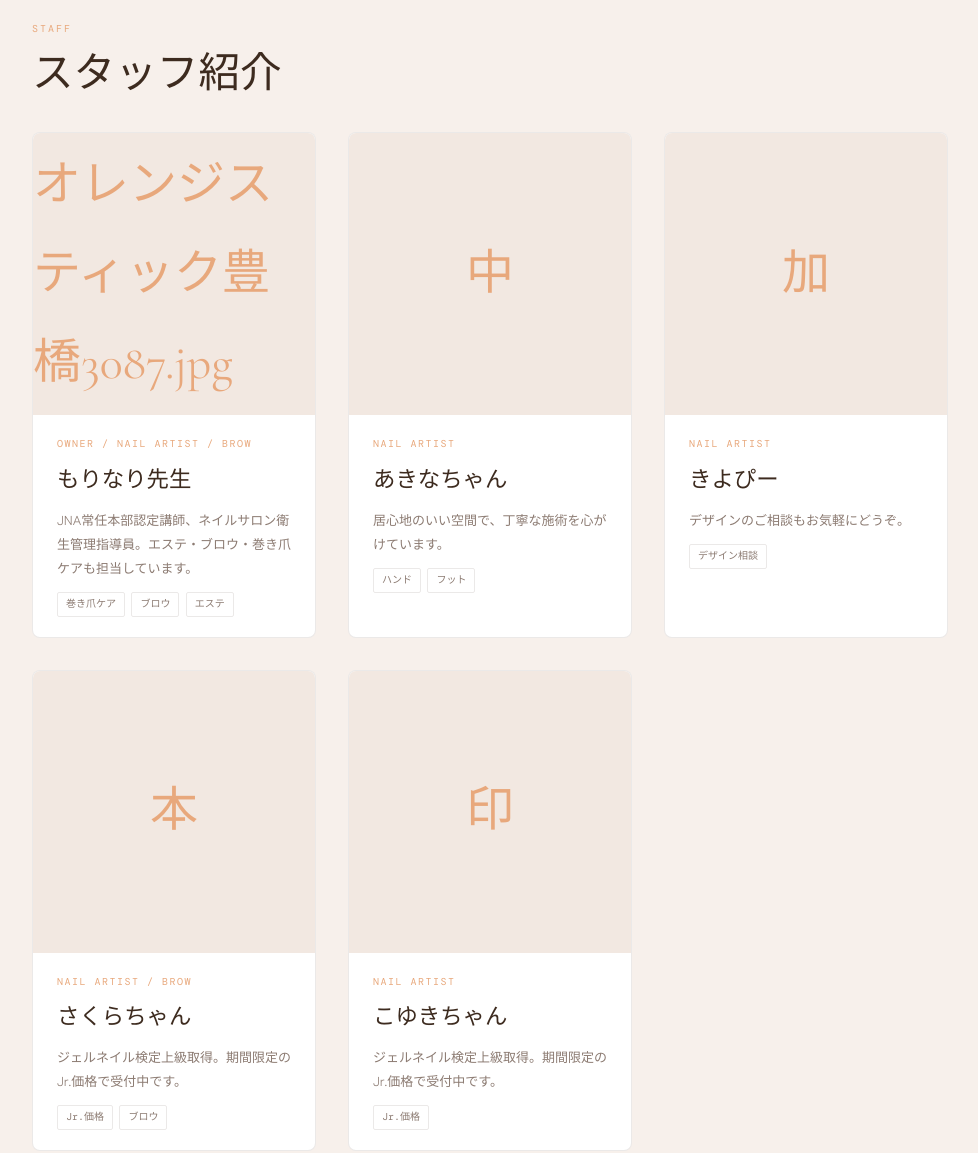
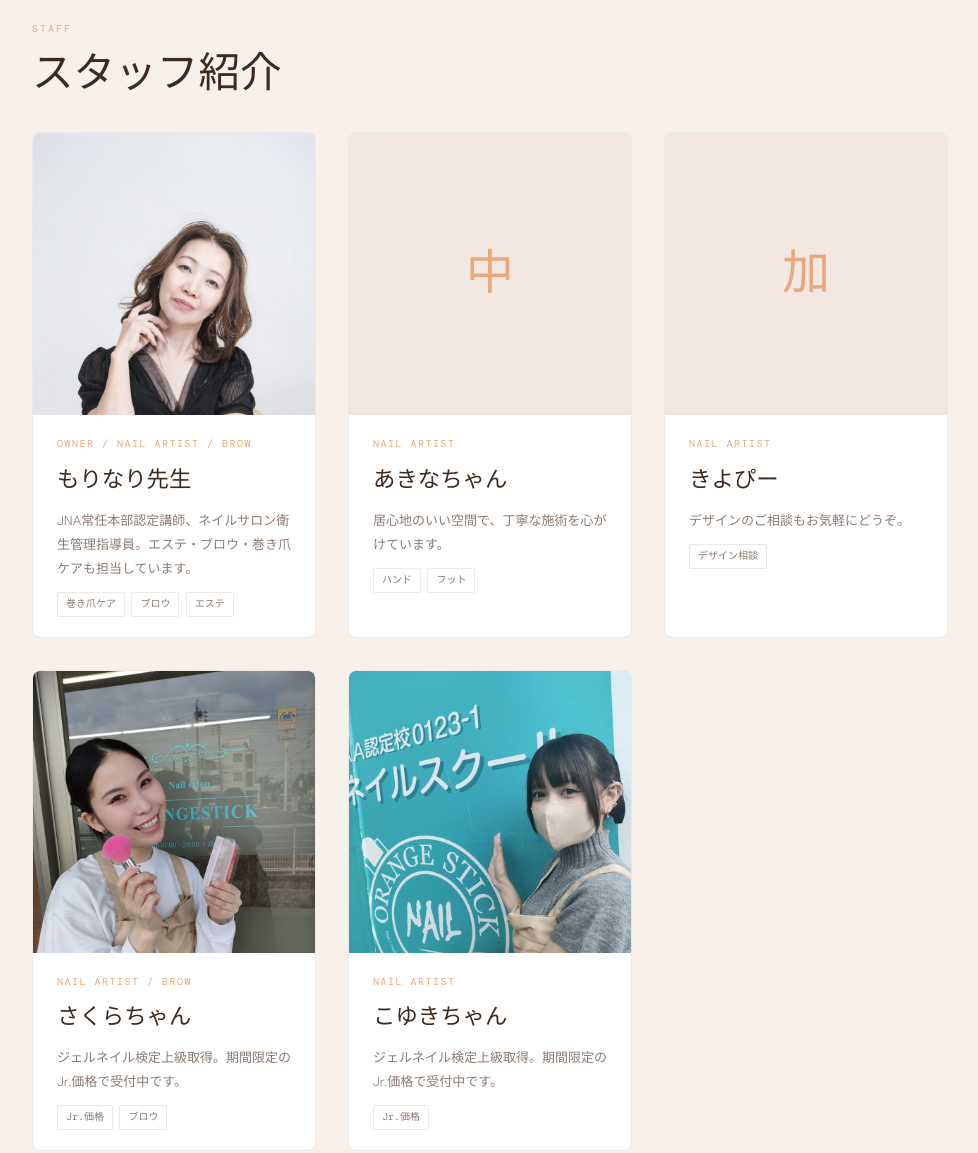
Before and after one commit to lpirie16-ship-it/salon-orangestick, a plain HTML site: page salon.html in a window 1280 px wide. Shown: the part 1060-2213 px from the top of the page, without its empty margins (150-1128 px from the left). Drawn offline with nearby package versions, Linux system fonts and the light colour scheme.

Commit message:
Add files via upload

```diff
--- a/salon.html
+++ b/salon.html
@@ -39,7 +39,7 @@
   border-radius: 8px;
   overflow: hidden;
 }
-.staff-photo img { width:100%; height:100%; object-fit:cover; display:block; }
+.staff-photo img { width:100%; height:100%; object-fit:cover; object-position:center 20%; display:block; }
 .staff-photo { font-family: var(--serif) !important; font-size: 3rem !important; color: var(--peach) !important;
 
   aspect-ratio: 1/1; overflow:hidden;
@@ -141,7 +141,7 @@
     <h2 class="sec-h2 reveal">スタッフ紹介</h2>
     <div class="staff-grid">
       <div class="staff-card reveal">
-        <div class="staff-photo"><!-- 写真: <img src="images/オレンジスティック豊橋3087.jpg" alt="森成せんせい"> -->オレンジスティック豊橋3087.jpg</div>
+        <div class="staff-photo"><img src="images/staff-morinari.jpg" alt="もりなり先生（オレンジスティック豊橋）" loading="lazy"></div>
         <div class="staff-info">
           <div class="staff-role">Owner / Nail Artist / Brow</div>
           <div class="staff-name">もりなり先生</div>
@@ -168,7 +168,7 @@
         </div>
       </div>
       <div class="staff-card reveal">
-        <div class="staff-photo"><!-- 写真: <img src="images/オレンジスティックネイルサロン豊橋20260717104135.jpg" alt="さくらちゃん"> -->本</div>
+        <div class="staff-photo"><img src="images/staff-sakura.jpg" alt="さくらちゃん（オレンジスティック豊橋）" loading="lazy"></div>
         <div class="staff-info">
           <div class="staff-role">Nail Artist / Brow</div>
           <div class="staff-name">さくらちゃん</div>
@@ -177,7 +177,7 @@
         </div>
       </div>
       <div class="staff-card reveal">
-        <div class="staff-photo"><!-- 写真: <img src="images/オレンジスティックネイルサロン豊橋3260.jpg" alt="こゆきちゃん"> -->印</div>
+        <div class="staff-photo"><img src="images/staff-ingu.jpg" alt="こゆきちゃん（オレンジスティック豊橋）" loading="lazy"></div>
         <div class="staff-info">
           <div class="staff-role">Nail Artist</div>
           <div class="staff-name">こゆきちゃん</div>
```
